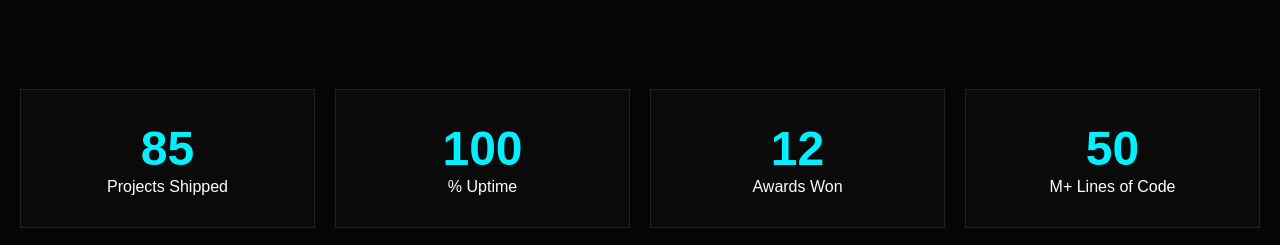
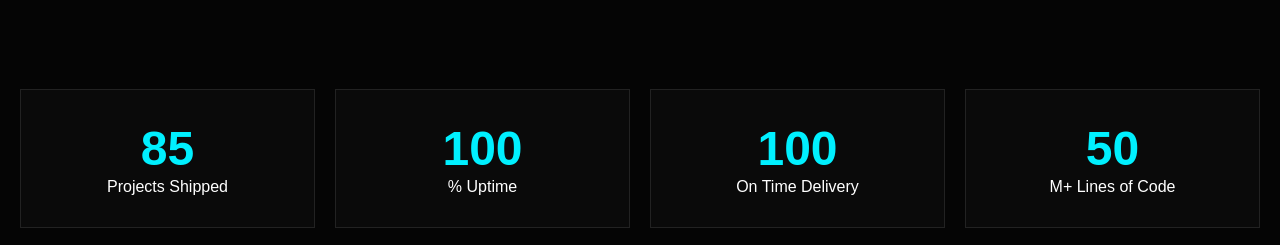
Before and after one commit to Hari983-cyber/LogicMeld, a plain HTML site: page index.html in a window 1280 px wide. Shown: the part 3506-3751 px from the top of the page. Drawn offline with Linux system fonts and the light colour scheme.

Commit message:
Update index.html

```diff
--- a/index.html
+++ b/index.html
@@ -161,8 +161,8 @@
                     <span class="stat-label">Uptime</span>
                 </div>
                 <div class="stat-box">
-                    <span class="stat-number" data-target="12">0</span>
-                    <span class="stat-label">Awards Won</span>
+                    <span class="stat-number" data-target="100">0</span>
+                    <span class="stat-label">On Time Delivery</span>
                 </div>
                 <div class="stat-box">
                     <span class="stat-number" data-target="50">0</span>M+
@@ -309,4 +309,5 @@
 
     <script src="script.js"></script>
 </body>
+
 </html>
```
